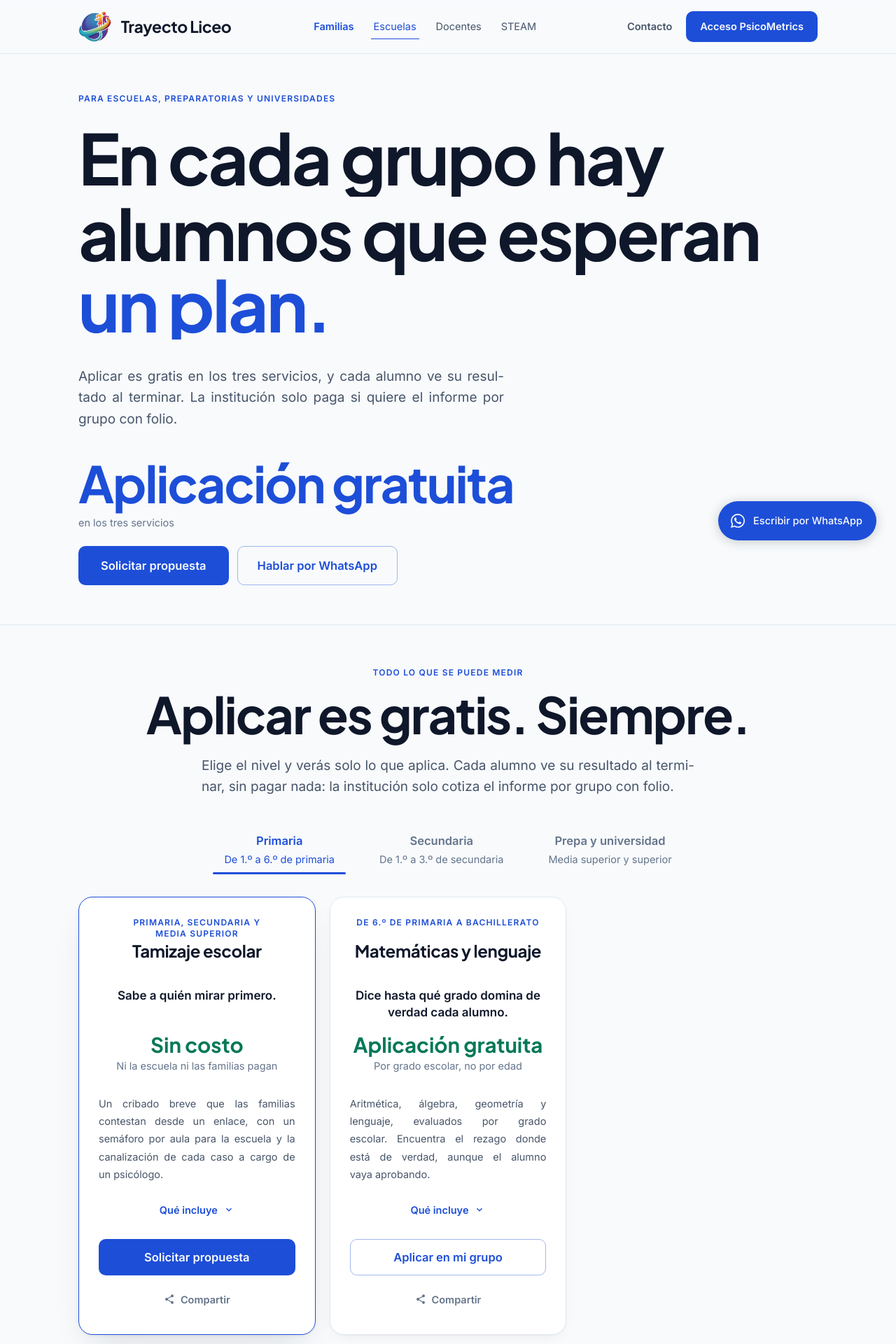
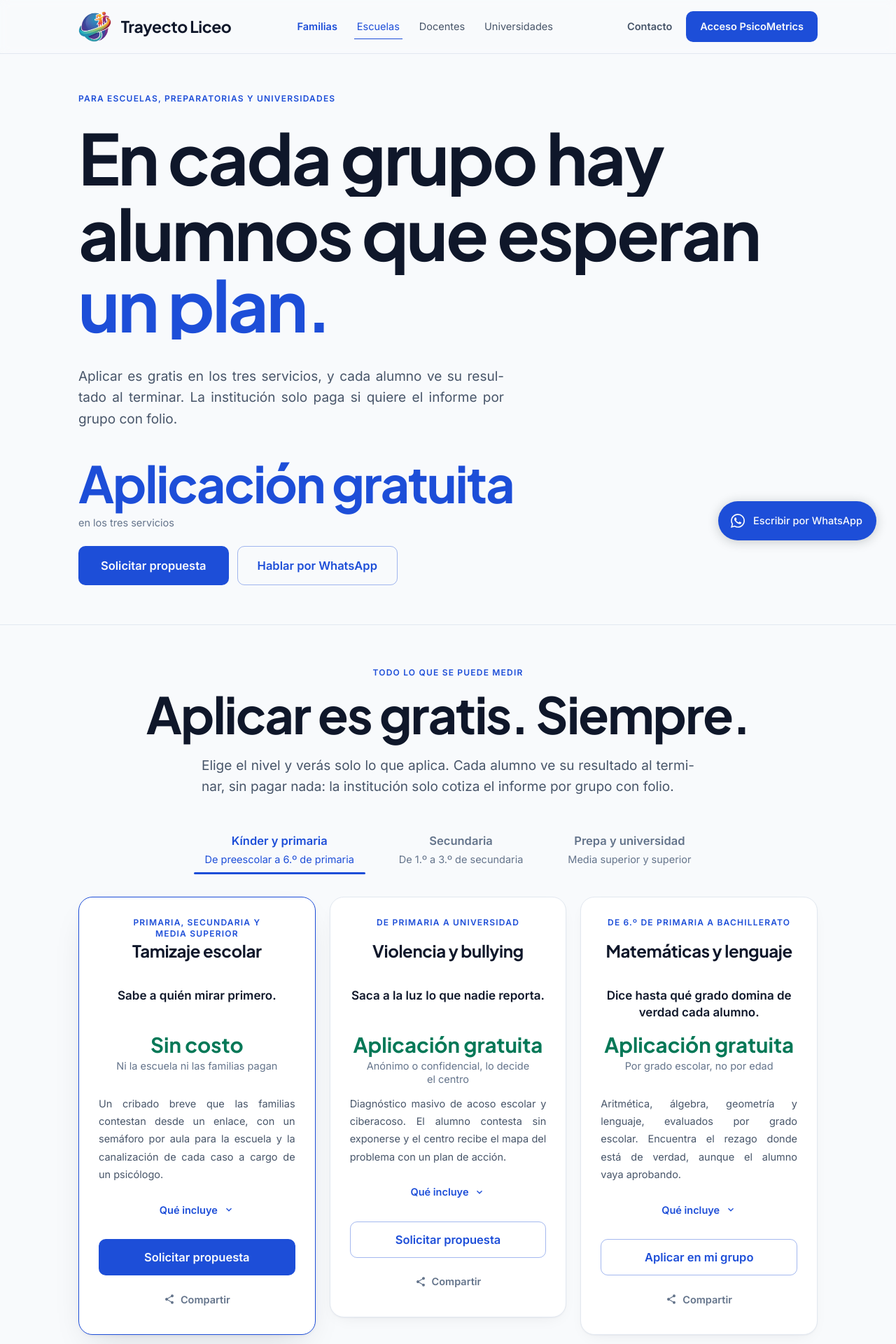
Before and after one commit to trayectoliceo-ux/trayectoliceo, a Next.js app: page /escuelas in a window 1280 px wide. Shown: the top 1920 px of the page at 70% size. Built offline with nearby package versions, Linux system fonts and the light colour scheme.

Commit message:
Eslogan corto, menu por publico y titulares sin particion

```diff
--- a/src/app/certificate/page.tsx
+++ b/src/app/certificate/page.tsx
@@ -174,9 +174,9 @@ export default function PaginaCertificate() {
       {/* Lo que habilita certificarse siendo docente */}
       <Seccion>
         <div className="grid gap-8 lg:grid-cols-[1fr_1.1fr] lg:items-start lg:gap-12">
-          <Revelar>
+          <Revelar className="columna-titulo">
             <p className="etiqueta">{docenteCertificado.etiqueta}</p>
-            <h2 className="mt-3 max-w-[20ch] text-t1">{docenteCertificado.titulo}</h2>
+            <h2 className="titulo-columna mt-3">{docenteCertificado.titulo}</h2>
             <p className="justificado-limpio mt-5 max-w-[42rem] text-cuerpo-lg leading-[1.6] text-tinta-suave">
               {docenteCertificado.texto}
             </p>
--- a/src/app/globals.css
+++ b/src/app/globals.css
@@ -40,26 +40,43 @@
     @apply font-display font-bold text-balance;
 
     /*
-      Una palabra larga en una caja estrecha —«psicopedagógica» dentro de
-      una tarjeta— se parte sí o sí. La cuestión es cómo.
+      Los títulos NO se parten con guión.
 
-      Con partición silábica se corta por donde corresponde y con guión,
-      que es lo que el lector espera. `overflow-wrap: break-word` por sí
-      solo la cortaba en seco y sin guión, dejando una letra huérfana en el
-      renglón siguiente.
+      En un cuerpo grande, «conversa-ción» o «Acompaña-miento» se leen mal:
+      el guión pesa tanto como una palabra y rompe el ritmo de un titular
+      que está pensado para leerse de un golpe. En el texto corrido sí se
+      parte, porque ahí el guión pasa desapercibido y evita huecos.
 
-      El orden importa: el navegador intenta primero la partición, y solo
-      recurre a `break-word` si ni partiendo cabe la palabra. Por eso se
-      conservan las dos reglas, no es redundancia.
+      Lo que impide el desbordamiento no es la partición, es el tamaño: los
+      titulares de columna usan `.titulo-columna`, que escala con el ancho
+      de su propia caja. `overflow-wrap` queda de última red, para una
+      palabra que no quepa ni en el tamaño mínimo.
+    */
+    hyphens: none;
+    -webkit-hyphens: none;
+    overflow-wrap: break-word;
+  }
 
-      `hyphenate-limit-chars: 8 4 4` reserva la partición a palabras de
-      ocho letras o más, dejando al menos cuatro a cada lado: en un título
-      grande, cortar palabras cortas se nota y afea.
-    */
-    hyphens: auto;
-    -webkit-hyphens: auto;
-    hyphenate-limit-chars: 8 4 4;
-    overflow-wrap: break-word;
+  /*
+    TITULAR QUE SE AJUSTA A SU COLUMNA, no a la pantalla.
+
+    Un `clamp` con `vw` mide la ventana, y la ventana no sabe que este
+    título vive en media columna: a 1440 px pide 72 px de cuerpo aunque su
+    caja mida 430, y ahí es donde una palabra larga se partía.
+
+    `cqi` mide el ancho del contenedor, así que el titular encoge solo
+    cuando su columna es estrecha y conserva su tamaño cuando no lo es.
+    Requiere `container-type: inline-size` en el padre, que es lo que hace
+    `.columna-titulo`.
+  */
+  .columna-titulo {
+    container-type: inline-size;
+  }
+
+  .titulo-columna {
+    font-size: clamp(1.875rem, 11cqi, 4.5rem);
+    line-height: 1.05;
+    letter-spacing: -0.03em;
   }
 
   p {
--- a/src/components/ui/Logotipo.tsx
+++ b/src/components/ui/Logotipo.tsx
@@ -56,7 +56,7 @@ export function Logotipo({
         </span>
         {conDescriptor ? (
           <span
-            className={`mt-1 hidden max-w-[30ch] text-balance font-sans text-[0.75rem] leading-[1.35] tracking-[0.005em] sm:block ${colorDescriptor}`}
+            className={`mt-0.5 hidden whitespace-nowrap font-sans text-[0.6875rem] font-medium uppercase leading-[1.3] tracking-[0.06em] sm:block ${colorDescriptor}`}
           >
             {sitio.descriptor}
           </span>
--- a/src/components/ui/ServiciosInstitucion.tsx
+++ b/src/components/ui/ServiciosInstitucion.tsx
@@ -1,6 +1,6 @@
 'use client';
 
-import { useState } from 'react';
+import { useEffect, useState } from 'react';
 import Link from 'next/link';
 import { AnimatePresence, motion, useReducedMotion } from 'motion/react';
 import { CompartirTarjeta } from '@/components/ui/CompartirTarjeta';
@@ -28,6 +28,26 @@ export function ServiciosInstitucion() {
   const reducido = useReducedMotion();
   const [nivel, setNivel] = useState<(typeof escuelas.niveles)[number]['id']>('primaria');
 
+  /*
+    El menú principal lleva «Universidades» a /escuelas#universidades. Sin
+    esto la persona aterriza en la pestaña de primaria y tiene que buscar
+    la suya: justo el trabajo que el menú prometía ahorrarle.
+
+    Se lee en un efecto y no durante el render porque el servidor no tiene
+    `location`, y renderizar algo distinto en servidor y cliente rompe la
+    hidratación.
+  */
+  useEffect(() => {
+    const ancla = window.location.hash.replace('#', '');
+    if (!ancla) return;
+
+    const destino = escuelas.niveles.find(
+      (opcion) => 'ancla' in opcion && opcion.ancla === ancla,
+    );
+
+    if (destino) setNivel(destino.id);
+  }, []);
+
   const visibles = escuelas.servicios.filter((servicio) =>
     (servicio.niveles as readonly string[]).includes(nivel),
   );
@@ -36,9 +56,10 @@ export function ServiciosInstitucion() {
     <div>
       {/* Selector de nivel */}
       <div
+        id="universidades"
         role="tablist"
         aria-label="Nivel escolar"
-        className="mx-auto flex max-w-3xl flex-wrap items-stretch justify-center gap-2"
+        className="mx-auto flex max-w-3xl scroll-mt-28 flex-wrap items-stretch justify-center gap-2"
       >
         {escuelas.niveles.map((opcion) => {
           const activa = opcion.id === nivel;
--- a/src/content/certificate.ts
+++ b/src/content/certificate.ts
@@ -247,8 +247,8 @@ export const grupos = {
  * ⚠️ Redactado como acompañamiento, nunca como terapia ni como tratamiento.
  */
 export const docenteCertificado = {
-  etiqueta: 'Para docentes certificados',
-  titulo: 'Acompañamiento socioemocional para ti.',
+  etiqueta: 'Acompañamiento socioemocional · docentes certificados',
+  titulo: 'Un espacio para ti.',
   texto:
     'No es un curso ni es para tus alumnos: es para ti. Al certificarte te damos tres sesiones de 40 minutos, sin costo, para aprender a canalizar tus propias emociones en un trabajo que desgasta más de lo que se reconoce.',
   puntos: [
--- a/src/content/rutas.ts
+++ b/src/content/rutas.ts
@@ -98,8 +98,8 @@ export const escuelas = {
   niveles: [
     {
       id: 'primaria' as const,
-      titulo: 'Primaria',
-      pie: 'De 1.º a 6.º de primaria',
+      titulo: 'Kínder y primaria',
+      pie: 'De preescolar a 6.º de primaria',
     },
     {
       id: 'secundaria' as const,
@@ -110,6 +110,8 @@ export const escuelas = {
       id: 'superior' as const,
       titulo: 'Prepa y universidad',
       pie: 'Media superior y superior',
+      /** Ancla de la navegación: el menú lleva «Universidades» aquí. */
+      ancla: 'universidades',
     },
   ],
 
@@ -161,25 +163,30 @@ export const escuelas = {
     },
     {
       id: 'violencia-bullying',
-      niveles: ['secundaria', 'superior'] as const,
-      etiqueta: 'Secundaria, prepa y universidad',
+      niveles: ['primaria', 'secundaria', 'superior'] as const,
+      etiqueta: 'De primaria a universidad',
       nombre: 'Violencia y bullying',
       resuelve: 'Saca a la luz lo que nadie reporta.',
       precio: 'Aplicación gratuita',
       precioNota: 'Anónimo o confidencial, lo decide el centro',
       resumen:
-        'Diagnóstico masivo de acoso escolar, ciberacoso y violencia de género. El alumno contesta sin exponerse y el centro recibe el mapa del problema con un plan de acción.',
+        'Diagnóstico masivo de acoso escolar y ciberacoso. El alumno contesta sin exponerse y el centro recibe el mapa del problema con un plan de acción.',
       pruebas: [
         {
           nombre: 'Acoso escolar y ciberacoso',
           que: 'Frecuencia, tipo y lugar de los episodios, y si hay testigos que no reportan.',
         },
         {
-          nombre: 'Violencia de género',
-          que: 'Situaciones de violencia psicológica, digital, física o sexual entre pares.',
+          nombre: 'Clima de convivencia',
+          que: 'Qué tan seguro se siente el alumno en el aula, el recreo y los pasillos.',
+        },
+        {
+          nombre: 'Violencia entre pares',
+          que: 'Desde secundaria: situaciones de violencia psicológica, digital o física.',
         },
       ],
       puntos: [
+        'Versión adaptada por nivel: en primaria el lenguaje es más simple',
         'Aplicación anónima o confidencial, según decida el centro',
         'Mapa por grupo y por grado, no señalamientos individuales',
         'Plan de acción con prioridades y responsables',
@@ -213,6 +220,37 @@ export const escuelas = {
       ],
       accion: 'Solicitar propuesta',
       destino: 'formulario' as const,
+    },
+    {
+      id: 'orientacion-vocacional-escolar',
+      niveles: ['superior'] as const,
+      etiqueta: 'Preparatorias y universidades',
+      nombre: 'Orientación vocacional',
+      resuelve: 'Que elijan carrera con datos, no a ciegas.',
+      precio: 'Aplicación gratuita',
+      precioNota: 'Cada alumno ve su perfil al instante',
+      resumen:
+        'Perfil de intereses y aptitudes para el grupo completo, con el mapa de opciones de cada alumno. La institución ve hacia dónde se inclina su generación.',
+      pruebas: [
+        {
+          nombre: 'Perfil RIASEC',
+          que: 'Intereses y aptitudes en las seis áreas del modelo de Holland.',
+        },
+        {
+          nombre: 'Mapa de opciones',
+          que: 'Carreras y planteles acordes al perfil que obtuvo cada alumno.',
+        },
+      ],
+      puntos: [
+        'Un enlace o código QR por grupo',
+        'Cada alumno recibe su perfil y su mapa de opciones al terminar',
+        'La institución ve la distribución de intereses de la generación',
+        'Útil antes del cambio de nivel y para orientar la oferta educativa',
+        'Informe por grupo para la institución, cotizado por alumno',
+      ],
+      accion: 'Aplicar en mi grupo',
+      destino: 'psicometrics' as const,
+      url: 'https://www.psicometrics.app/orientacion-vocacional',
     },
     {
       id: 'razonamiento',
@@ -395,11 +433,16 @@ export const escuelas = {
     },
   ],
 
+  /**
+   * Los talleres siguen siendo parte de la oferta escolar aunque no estén
+   * en el menú principal: son la continuación natural del tamizaje, y el
+   * centro que acaba de ver su semáforo es quien más los necesita.
+   */
   extra: {
     titulo: 'Talleres STEAM después del tamizaje',
     texto:
-      'Opcional. Enriquecimiento por proyectos para los grupos donde el tamizaje detecte alta capacidad.',
-    accion: 'Ver talleres',
+      'Enriquecimiento por proyectos para los grupos donde el tamizaje detecte alta capacidad. Tres días intensivos, grupos de hasta diez alumnos, y los alumnos adicionales se agendan en un grupo aparte.',
+    accion: 'Ver los talleres',
     href: '/talleres',
   },
 };
--- a/src/content/sitio.ts
+++ b/src/content/sitio.ts
@@ -16,8 +16,12 @@ export const sitio = {
    * orientación: una familia con un hijo que va rezagado también tiene que
    * reconocerse en esta línea.
    */
-  descriptor:
-    'Evaluación y acompañamiento del aprendizaje, de los 3 años a la universidad',
+  /**
+   * El eslogan. Va debajo del nombre, en pequeño: acompaña a la marca, no
+   * compite con ella. Tres palabras que dicen a qué nos dedicamos sin
+   * enumerar servicios, que es lo que hacía la versión anterior.
+   */
+  descriptor: 'Transformamos cómo aprenden',
   /** Versión corta, para espacios estrechos. */
   descriptorCorto: 'Aprendizaje infantil',
   operadora: 'Gebenz Consultoría y Negocios, S.A. de C.V.',
@@ -87,7 +91,7 @@ export const sitio = {
     { titulo: 'Familias', corto: 'Familias', href: '/familias', destacado: true },
     { titulo: 'Escuelas', corto: 'Escuelas', href: '/escuelas' },
     { titulo: 'Docentes', corto: 'Docentes', href: '/certificate' },
-    { titulo: 'Talleres STEAM', corto: 'STEAM', href: '/talleres' },
+    { titulo: 'Universidades', corto: 'Universidades', href: '/escuelas#universidades' },
   ],
 
   navegacionPie: [
--- a/src/lib/enviarFormulario.ts
+++ b/src/lib/enviarFormulario.ts
@@ -23,7 +23,7 @@
  * └──────────────────────────────────────────────────────────────────────┘
  */
 
-export type Perfil = 'familia' | 'colegio' | 'profesional';
+export type Perfil = 'familia' | 'estudiante' | 'colegio' | 'profesional';
 
 export type DatosContacto = {
   perfil: Perfil;
@@ -62,6 +62,7 @@ export function resumenParaWhatsApp(datos: DatosContacto): string {
 
   const perfiles: Record<Perfil, string> = {
     familia: 'Familia',
+    estudiante: 'Estudiante mayor de edad',
     colegio: 'Institución',
     profesional: 'Profesional',
   };
```
Also changed, not shown: src/app/page.tsx (+38 -11 lines), src/components/contacto/FormularioInteligente.tsx (+77 -5 lines), src/lib/validacion.ts (+7 -1 lines).
